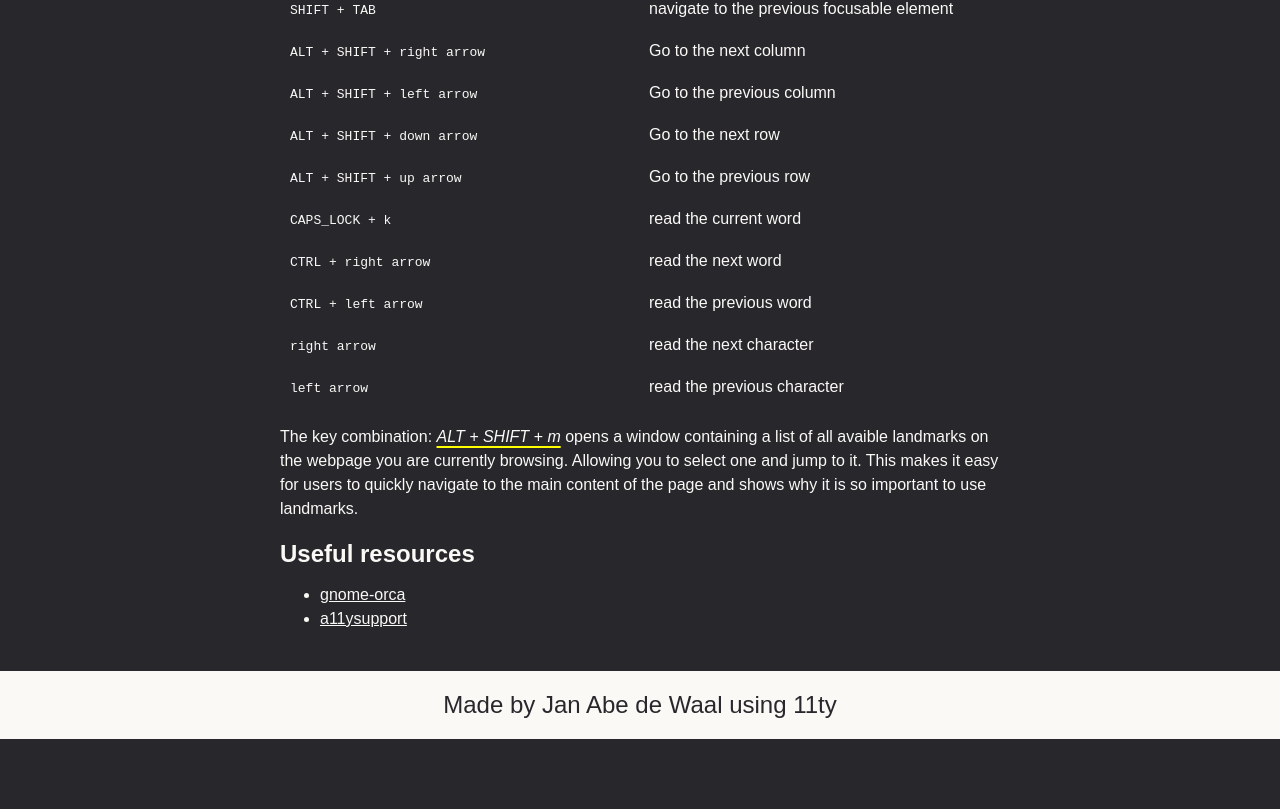
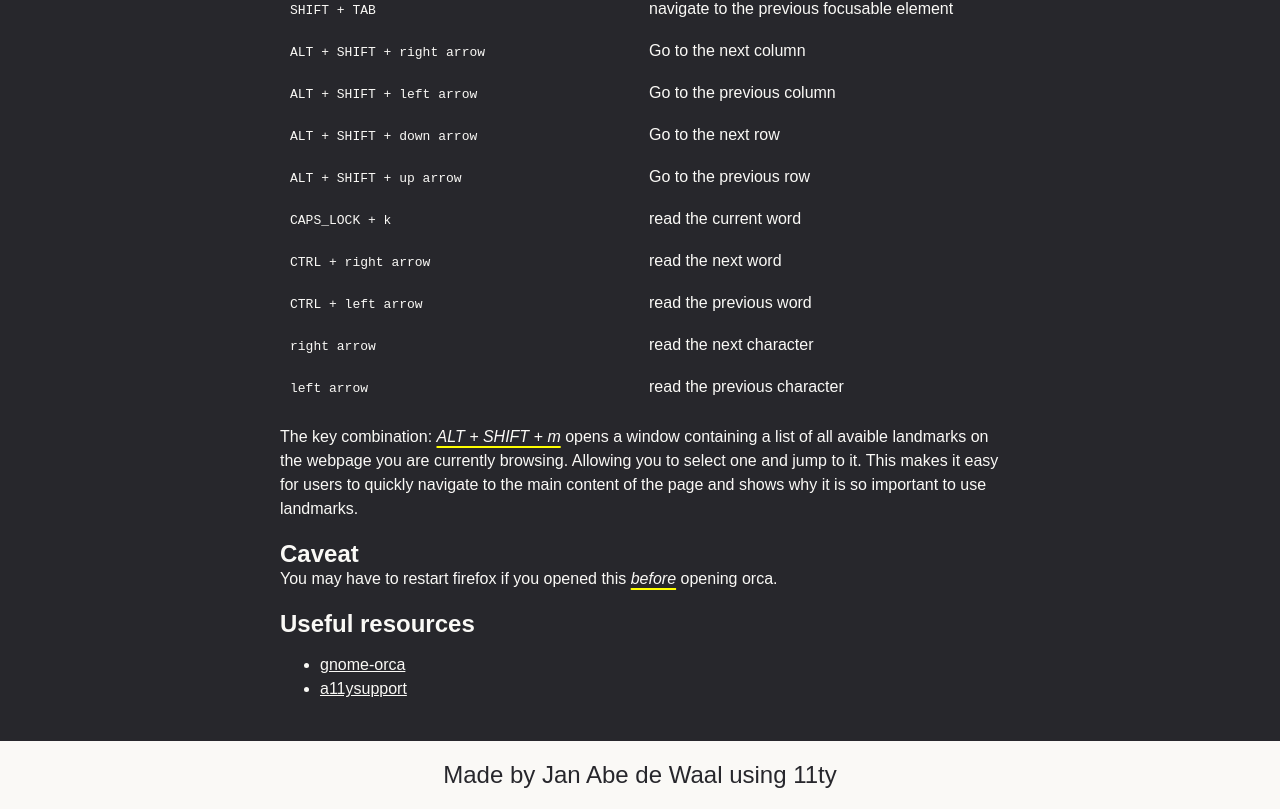
Before and after one commit to JanAbe/blog, an Eleventy site: page src/posts/orca-basics.njk in a window 1280 px wide. Shown: the part 1061-1870 px from the top of the page. Before the commit the page ends 1800 px from the top, so only its background shows below. Built offline with nearby package versions, Linux system fonts and the light colour scheme; Eleventy itself is replaced by a stand-in of ours; files that its build step writes are made by us from their sources; a web font is replaced by a local one.

Commit message:
Add section about firefox in 'orca basics' blog

```diff
--- a/src/posts/orca-basics.njk
+++ b/src/posts/orca-basics.njk
@@ -45,6 +45,9 @@ landmarks on the webpage you are currently browsing.
 Allowing you to select one and jump to it. This makes it easy for users to quickly navigate to the main content of the
 page and shows why it is so important to use landmarks.
 
+<h2>Caveat</h2>
+You may have to restart firefox if you opened this <mark class="highlight">before</mark> opening orca.
+
 <h2> Useful resources</h2>
 <ul>
     <li>
```
